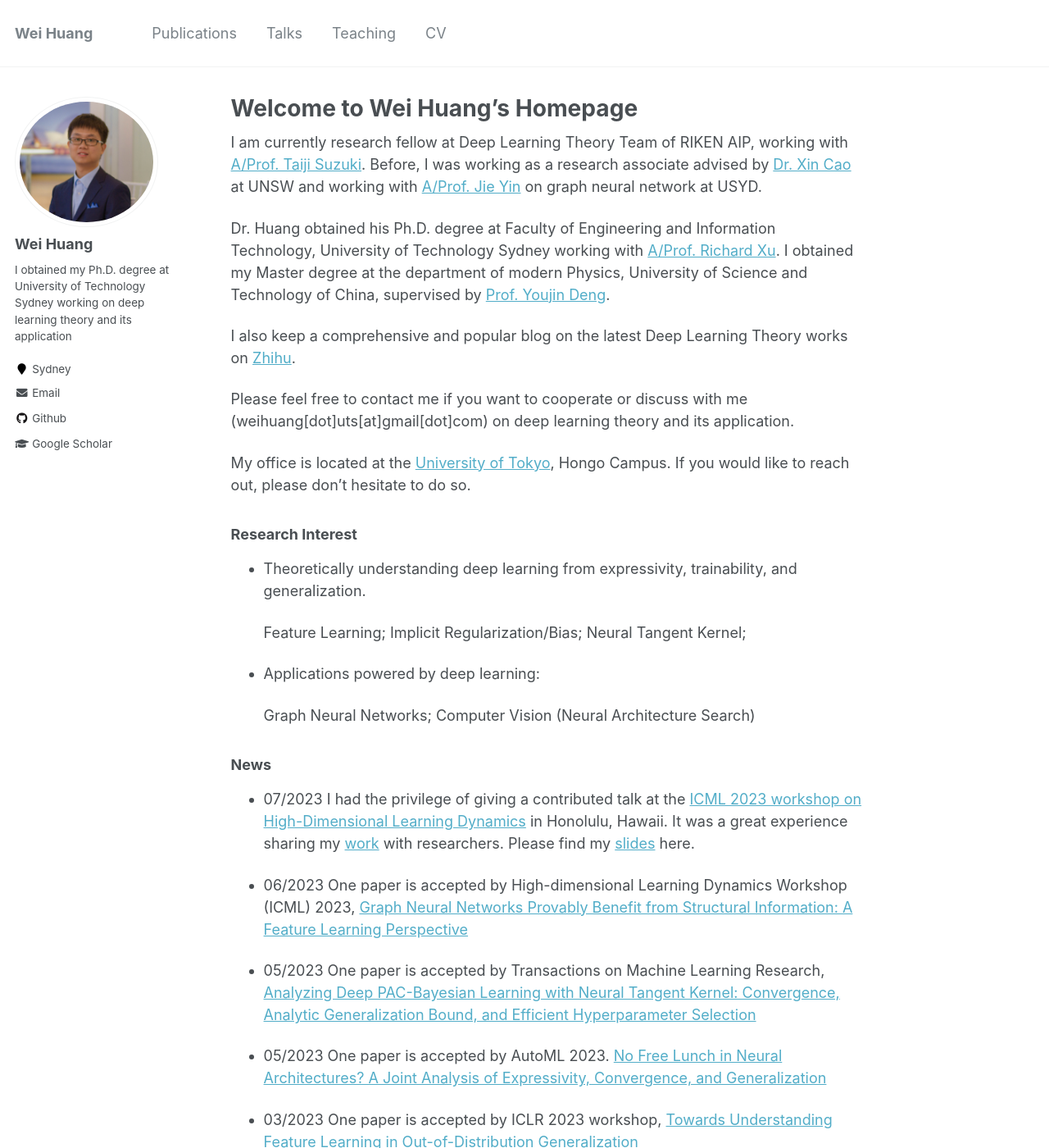
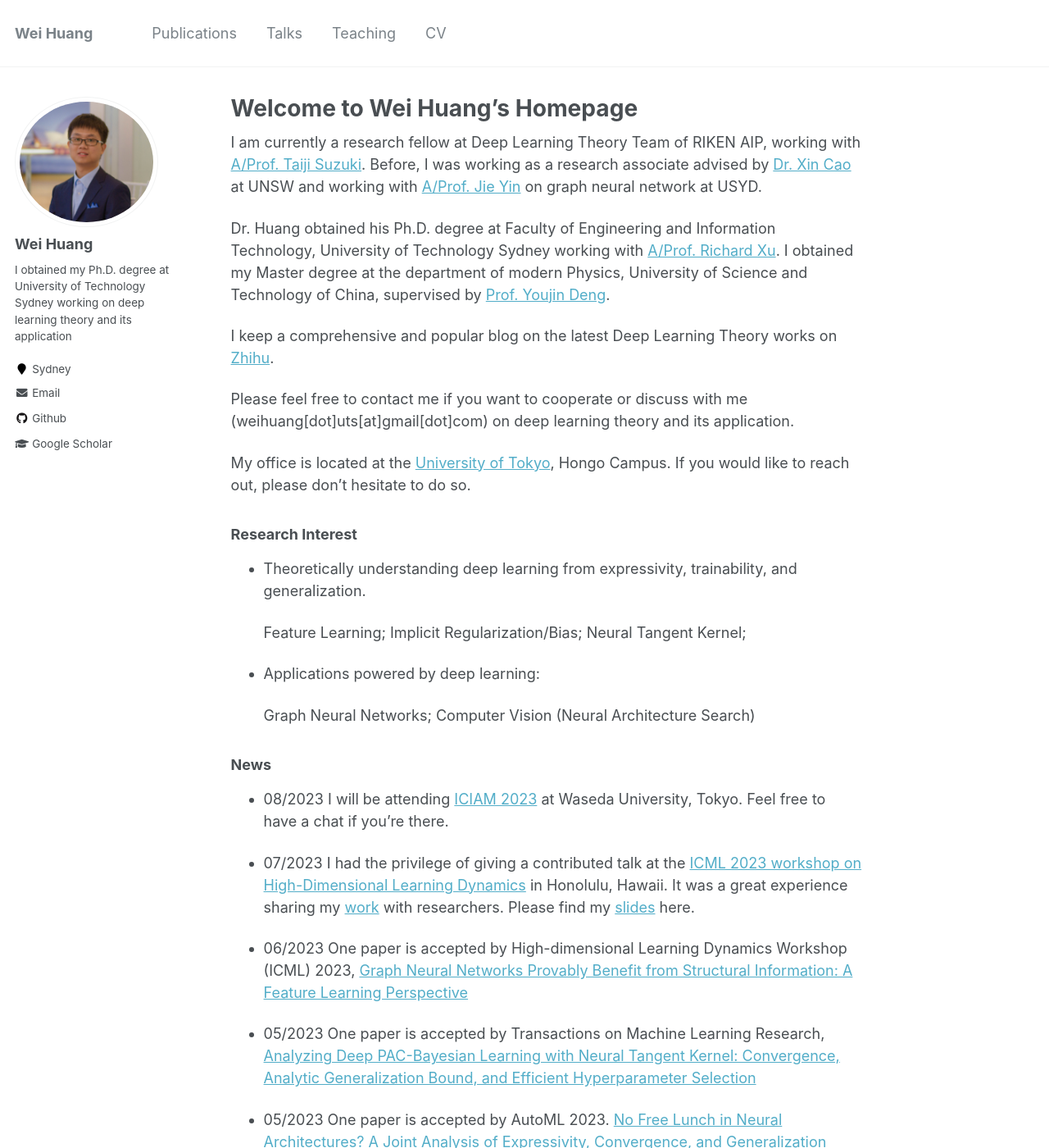
Before and after one commit to WeiHuang05/Weihuang05.github.io, a Jekyll site: the page built from index.md, in a window 1280 px wide and 1400 px high. Shown: the whole window at 82% size. Built offline with Jekyll 4.4.1, drawn with Linux system fonts in a browser that asks for light colours.

Commit message:
Update index.md

```diff
--- a/index.md
+++ b/index.md
@@ -2,11 +2,11 @@
 title: Welcome to Wei Huang's Homepage
 ---
 
-I am currently research fellow at Deep Learning Theory Team of RIKEN AIP, working with [A/Prof. Taiji Suzuki](http://ibis.t.u-tokyo.ac.jp/suzuki/). Before, I was working as a research associate advised by [Dr. Xin Cao](https://research.unsw.edu.au/people/dr-xin-cao) at UNSW and working with [A/Prof. Jie Yin](https://www.sydney.edu.au/business/about/our-people/academic-staff/jie-yin.html) on graph neural network at USYD.
+I am currently a research fellow at Deep Learning Theory Team of RIKEN AIP, working with [A/Prof. Taiji Suzuki](http://ibis.t.u-tokyo.ac.jp/suzuki/). Before, I was working as a research associate advised by [Dr. Xin Cao](https://research.unsw.edu.au/people/dr-xin-cao) at UNSW and working with [A/Prof. Jie Yin](https://www.sydney.edu.au/business/about/our-people/academic-staff/jie-yin.html) on graph neural network at USYD.
 
 Dr. Huang obtained his Ph.D. degree at Faculty of Engineering and Information Technology, University of Technology Sydney working with [A/Prof. Richard Xu](https://profiles.uts.edu.au/YiDa.Xu). I obtained my Master degree at the department of modern Physics, University of Science and Technology of China, supervised by [Prof. Youjin Deng](http://staff.ustc.edu.cn/~yjdeng/).
 
-I also keep a comprehensive and popular blog on the latest Deep Learning Theory works on [Zhihu](https://www.zhihu.com/people/huang-wei-17-47-45).
+I keep a comprehensive and popular blog on the latest Deep Learning Theory works on [Zhihu](https://www.zhihu.com/people/huang-wei-17-47-45).
 
 Please feel free to contact me if you want to cooperate or discuss with me (weihuang[dot]uts[at]gmail[dot]com) on deep learning theory and its application.
 
@@ -25,6 +25,9 @@ My office is located at the [University of Tokyo](https://www.u-tokyo.ac.jp/ja/i
 
 
 ### News
+
+
+* 08/2023 I will be attending [ICIAM 2023](https://iciam2023.org/registered_data?id=00088) at Waseda University, Tokyo. Feel free to have a chat if you're there.
 
 * 07/2023 I had the privilege of giving a contributed talk at the [ICML 2023 workshop on High-Dimensional Learning Dynamics](https://sites.google.com/view/hidimlearning/home?authuser=0) in Honolulu, Hawaii. It was a great experience sharing my [work](https://arxiv.org/abs/2306.13926) with researchers. Please find my [slides](https://github.com/WeiHuang05/Weihuang05.github.io/blob/main/files/ICML_HiLD_Graph_feature_Weihuang.pdf) here.
 
```
